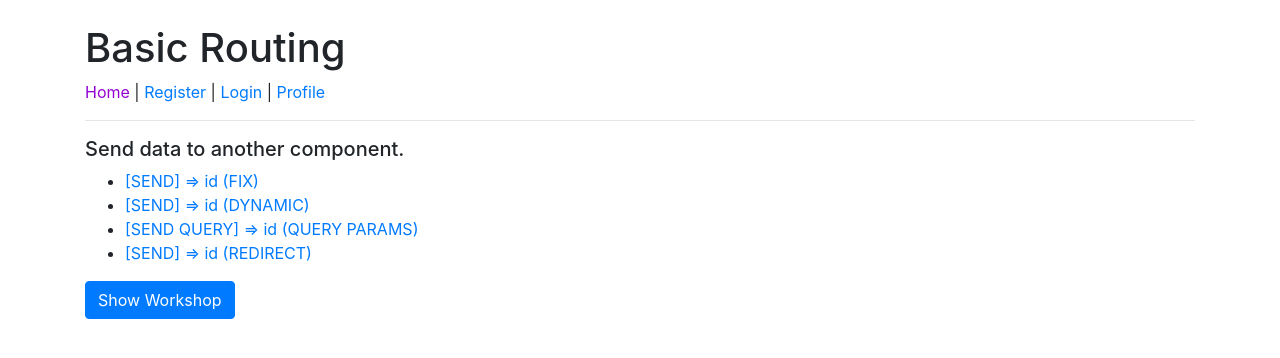
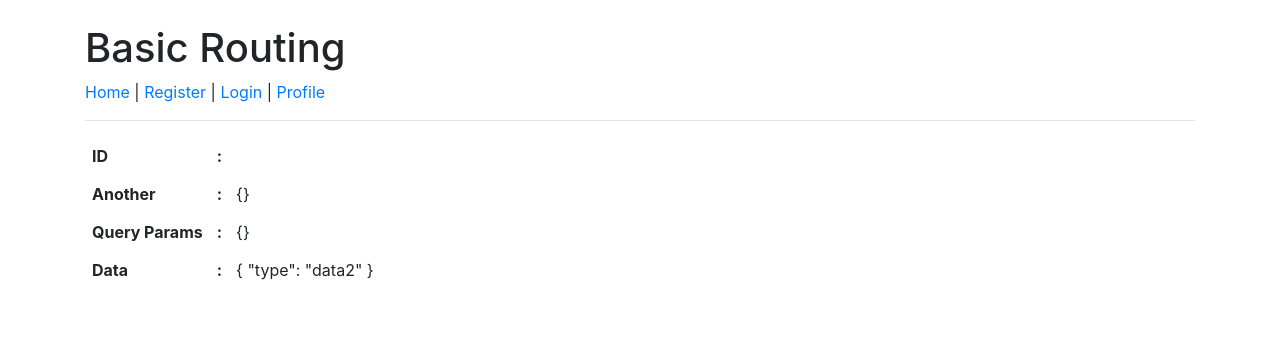
Before and after one commit to un4ckn0wl3z/basic-angular7, an Angular app: page /data2 in a window 1280 px wide. Before the commit this address led to /. Shown: the top 358 px of the page. Built offline with nearby package versions, Linux system fonts and the light colour scheme.

Commit message:
using data properties

```diff
--- a/src/app/app-routing.module.ts
+++ b/src/app/app-routing.module.ts
@@ -12,6 +12,9 @@ const routes: Routes = [
   {path:'login',component: LoginComponent},
   {path:'profile',component: ProfileComponent},
   {path:'data/:id',component: DataComponent},
+  {path:'data2',component: DataComponent,data:{type:'data2'}},
+  {path:'data3',component: DataComponent,data:{type:'data3'}},
+
   {path:'**',redirectTo: '',pathMatch:'full'}
 ];
 
--- a/src/app/components/data/data.component.html
+++ b/src/app/components/data/data.component.html
@@ -14,4 +14,9 @@
     <th>:</th>
     <td>{{ queryParams | json }}</td>
   </tr>
+  <tr>
+      <th>Data</th>
+      <th>:</th>
+      <td>{{ data | json }}</td>
+    </tr>
 </table>
--- a/src/app/components/data/data.component.ts
+++ b/src/app/components/data/data.component.ts
@@ -9,13 +9,17 @@ import { ActivatedRoute } from '@angular/router';
 export class DataComponent implements OnInit {
   params: any;
   queryParams: any;
+  data: any;
 
   constructor(private activvateRoute:ActivatedRoute) {
     this.params = this.activvateRoute.snapshot.params;
     this.queryParams = this.activvateRoute.snapshot.queryParams;
+    this.data = this.activvateRoute.snapshot.data;
 
     console.log(this.params);
     console.log(this.queryParams);
+    console.log(this.data);
+
 
   }
 
--- a/src/app/components/home/home.component.html
+++ b/src/app/components/home/home.component.html
@@ -14,6 +14,12 @@
       <li>
         <a class="text-primary" (click)="onRedirect()">[SEND] => id (REDIRECT)</a>
       </li>
+      <li>
+          <a routerLink="/data2" >[SEND DATA2 TYPE]</a>
+        </li>
+        <li>
+            <a routerLink="/data3" >[SEND DATA3 TYPE]</a>
+          </li>
     </ul>
   </div>
 
```
